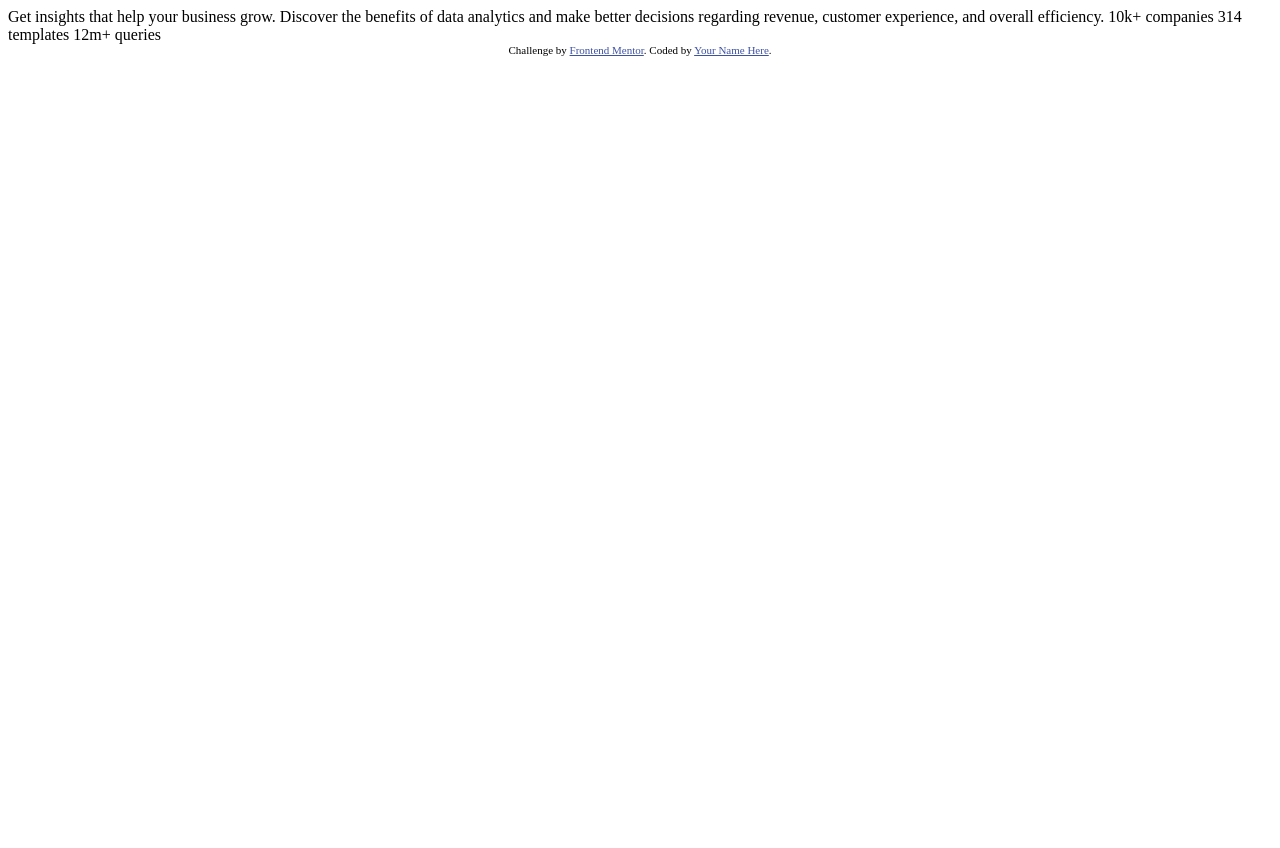
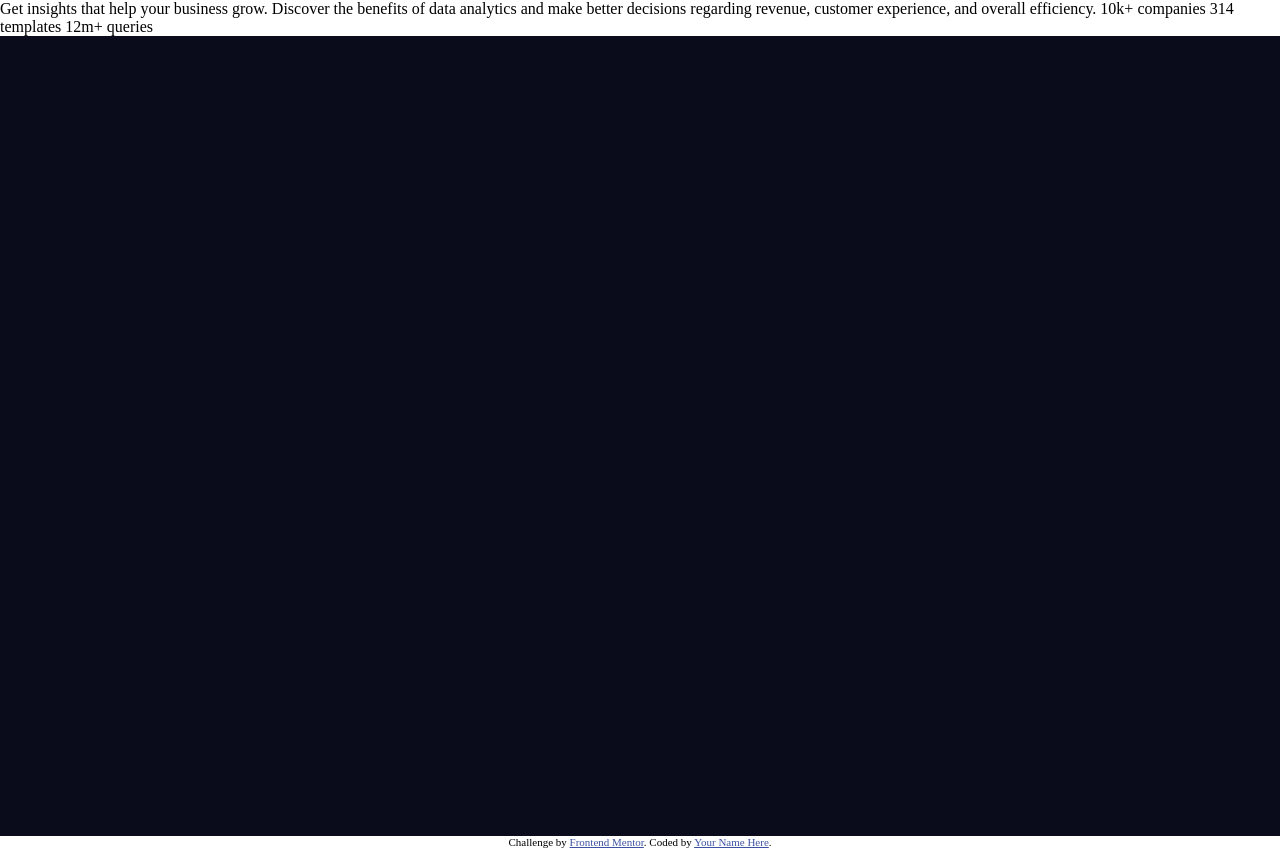
Before and after one commit to Masud8851/Stats-preview-card-component, a plain HTML site: page index.html in a window 1280 px wide. Before the commit the page ends 800 px from the top, so only its background shows below. Drawn offline with Linux system fonts and the light colour scheme.

Commit message:
Stats-preview

```diff
--- a/index.html
+++ b/index.html
@@ -1,33 +1,43 @@
 <!DOCTYPE html>
 <html lang="en">
 	<head>
-  <meta charset="UTF-8">
-  <meta name="viewport" content="width=device-width, initial-scale=1.0"> <!-- displays site properly based on user's device -->
+		<meta charset="UTF-8" />
+		<meta name="viewport" content="width=device-width, initial-scale=1.0" />
+		<!-- displays site properly based on user's device -->
 
-  <link rel="icon" type="image/png" sizes="32x32" href="./images/favicon-32x32.png">
+		<link
+			rel="icon"
+			type="image/png"
+			sizes="32x32"
+			href="./images/favicon-32x32.png"
+		/>
 
 		<title>Frontend Mentor | Stats preview card component</title>
 
-  <!-- Feel free to remove these styles or customise in your own stylesheet 👍 -->
+		<link rel="stylesheet" href="style.css" />
+
 		<style>
-    .attribution { font-size: 11px; text-align: center; }
-    .attribution a { color: hsl(228, 45%, 44%); }
+			.attribution {
+				font-size: 11px;
+				text-align: center;
+			}
+			.attribution a {
+				color: hsl(228, 45%, 44%);
+			}
 		</style>
 	</head>
 	<body>
+		Get insights that help your business grow. Discover the benefits of data
+		analytics and make better decisions regarding revenue, customer experience,
+		and overall efficiency. 10k+ companies 314 templates 12m+ queries
 
-  Get insights that help your business grow.
-
-  Discover the benefits of data analytics and make better decisions regarding revenue, customer
-  experience, and overall efficiency.
-
-  10k+ companies
-  314 templates
-  12m+ queries
+		<div class="container"></div>
 
 		<div class="attribution">
-    Challenge by <a href="https://www.frontendmentor.io?ref=challenge" target="_blank">Frontend Mentor</a>.
-    Coded by <a href="#">Your Name Here</a>.
+			Challenge by
+			<a href="https://www.frontendmentor.io?ref=challenge" target="_blank"
+				>Frontend Mentor</a
+			>. Coded by <a href="#">Your Name Here</a>.
 		</div>
 	</body>
 </html>
--- /dev/null
+++ b/style.css
@@ -0,0 +1,11 @@
+*{
+    margin: 0;
+    padding: 0;
+    box-sizing: border-box;
+}
+
+.container{
+    background: #0a0c1b;
+    width: 100%;
+    min-height: 100vh;
+}
```
Lines whose indentation alone changed are shown as unchanged.
